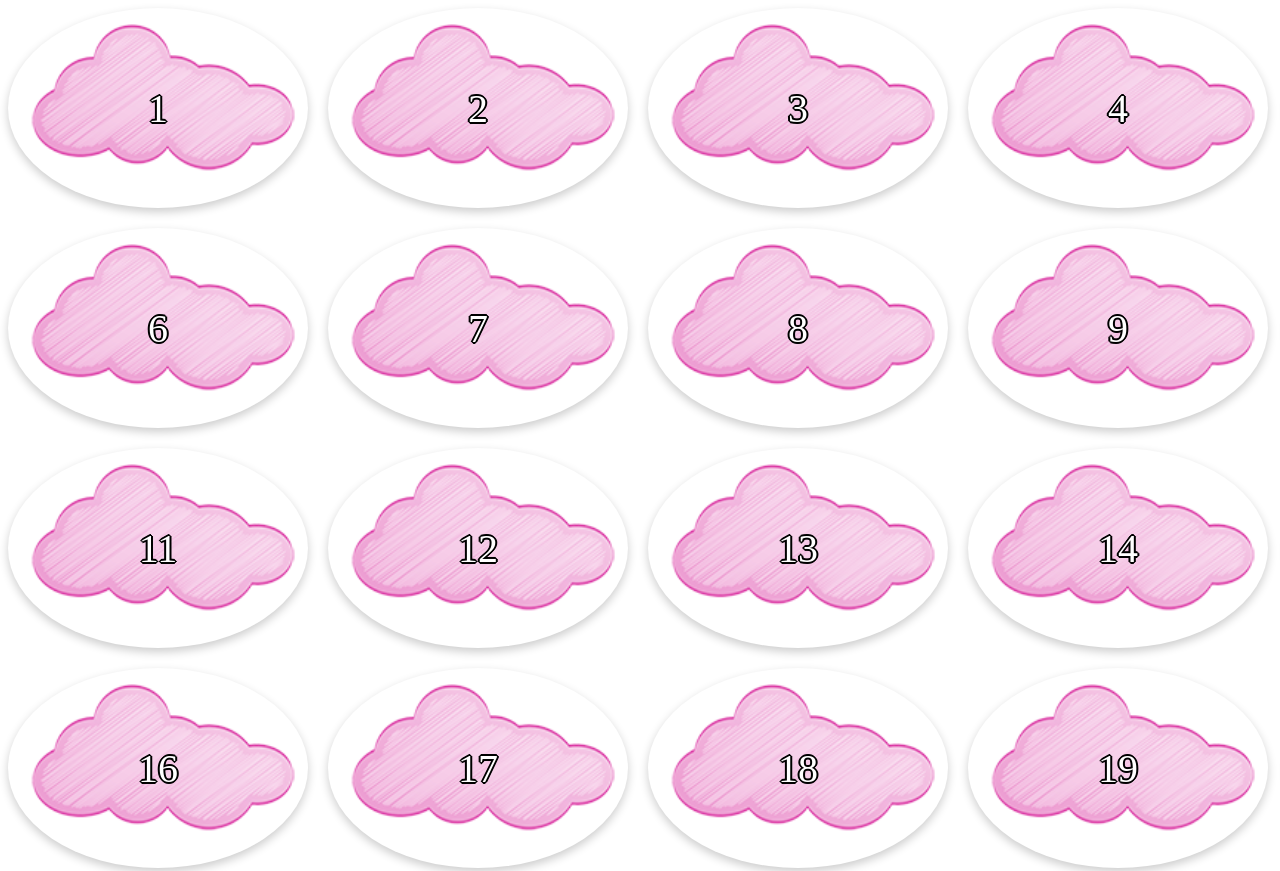
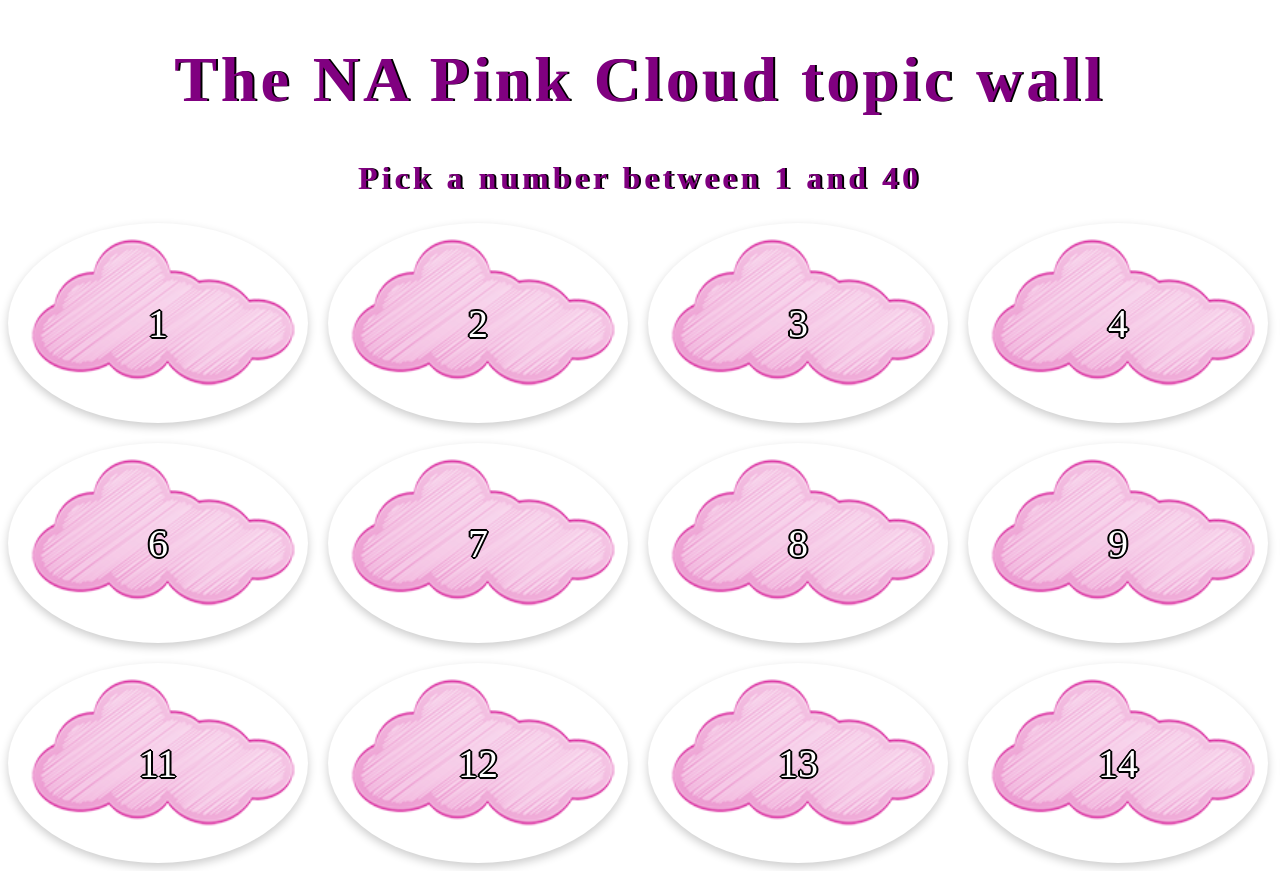
Before and after one commit to hypergeek-dev/topicwall, a plain HTML site: page index.html in a window 1280 px wide. Shown: the top 871 px of the page. Drawn offline with Linux system fonts and the light colour scheme.

Commit message:
awdawdawwd

```diff
--- a/index.html
+++ b/index.html
@@ -12,6 +12,10 @@
 <body>
 
     <body>
+      <header>
+      <h1>The NA Pink Cloud topic wall</h1>
+      <h2>Pick a number between 1 and 40</h2>
+    </header>
         <div id="topic-wall">
             <div class="cloud" onclick="showWord('1')">1</div>
             <div class="cloud" onclick="showWord('2')">2</div>
```
